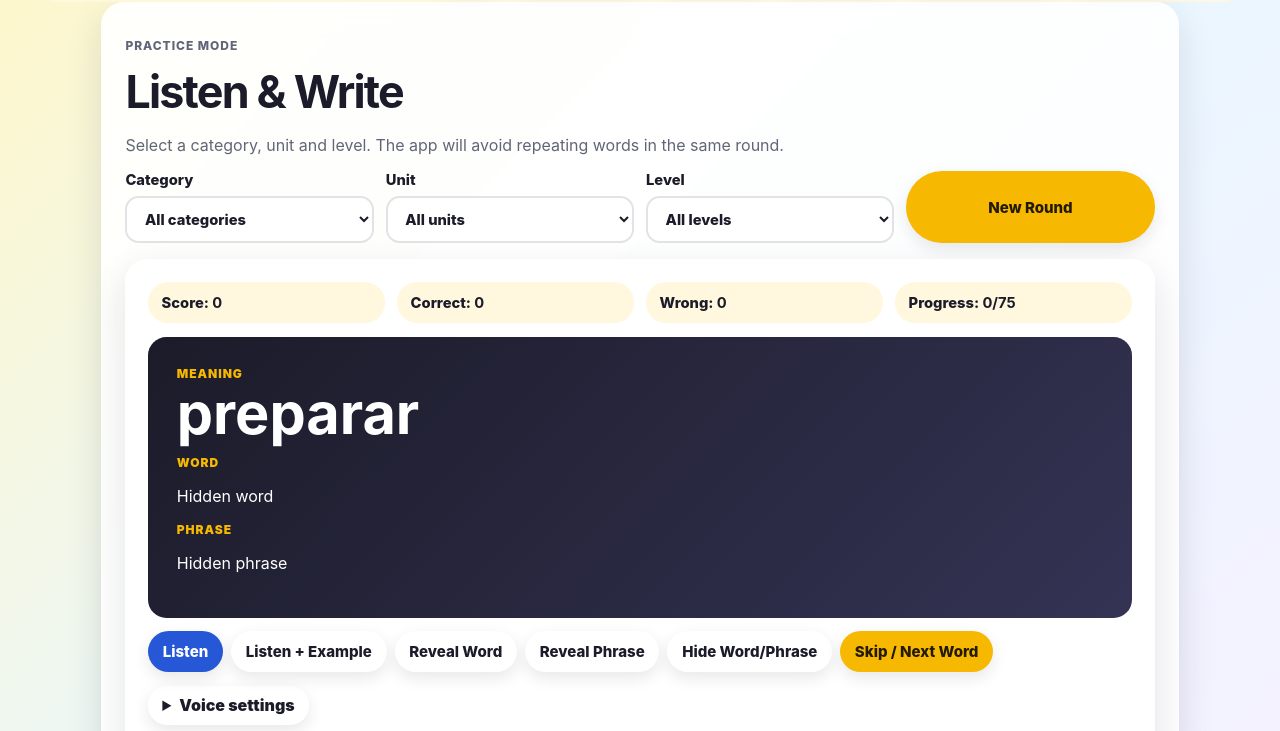
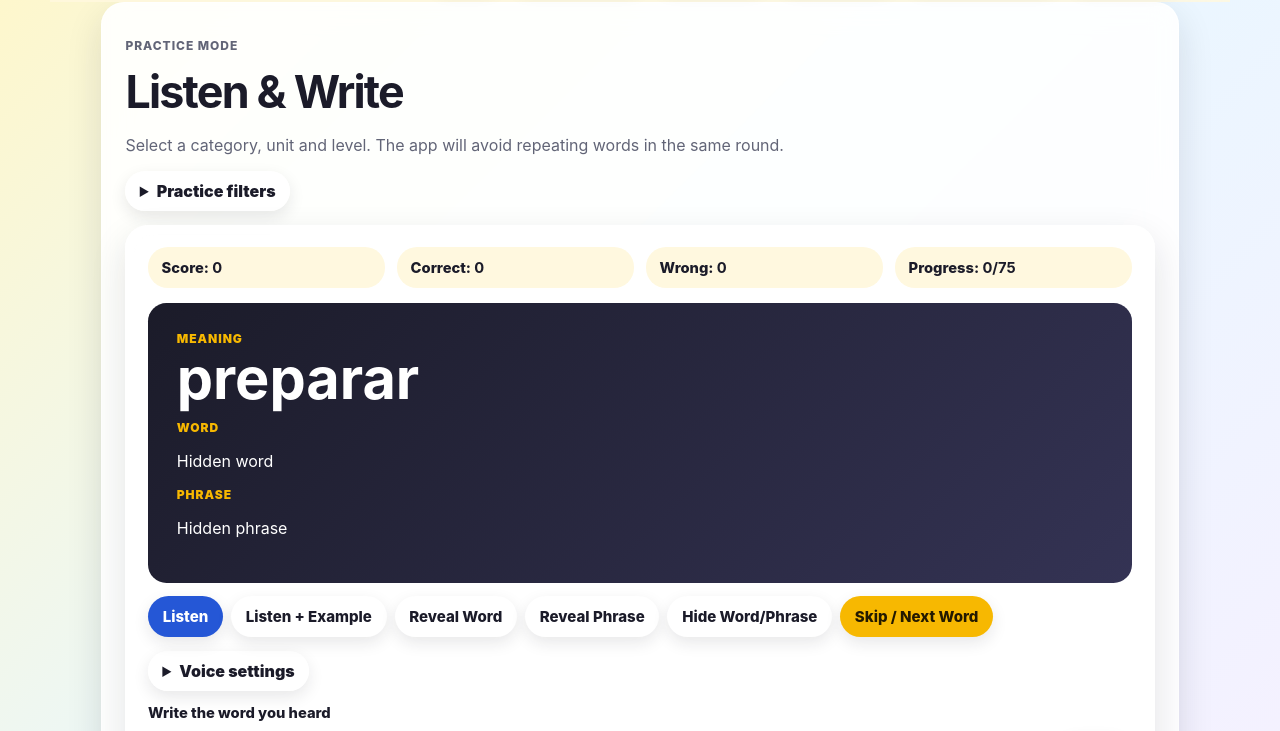
Before and after one commit to avismael/spellinBee, a website: page index.html in a window 1280 px wide. Both pictures are taken after a click on the button "Practice Mode". Shown: the part 69-800 px from the top of the page. Drawn offline with Linux system fonts and the light colour scheme.

Commit message:
Collapse practice filters

```diff
--- a/index.html
+++ b/index.html
@@ -56,6 +56,8 @@
           <p>Select a category, unit and level. The app will avoid repeating words in the same round.</p>
         </div>
 
+        <details class="practice-settings">
+          <summary>Practice filters</summary>
           <div class="controls-grid" aria-label="Practice filters">
             <label>
               Category
@@ -71,6 +73,7 @@
             </label>
             <button class="secondary" type="button" id="new-round-btn">New Round</button>
           </div>
+        </details>
 
         <article class="practice-card">
           <div class="score-strip">
--- a/styles.css
+++ b/styles.css
@@ -184,11 +184,13 @@ footer {
   min-height: calc(100vh - 92px);
 }
 
-.voice-settings {
+.voice-settings,
+.practice-settings {
   margin: 0.85rem 0;
 }
 
-.voice-settings summary {
+.voice-settings summary,
+.practice-settings summary {
   width: fit-content;
   border-radius: 999px;
   padding: 0.62rem 0.9rem;
@@ -305,7 +307,10 @@ main {
 
 .controls-grid {
   grid-template-columns: repeat(4, minmax(0, 1fr));
-  margin: 1rem 0;
+  margin-top: 0.75rem;
+  padding: 0.8rem;
+  border-radius: 1rem;
+  background: rgba(255, 255, 255, 0.72);
 }
 
 label {
```
Lines whose indentation alone changed are shown as unchanged.
